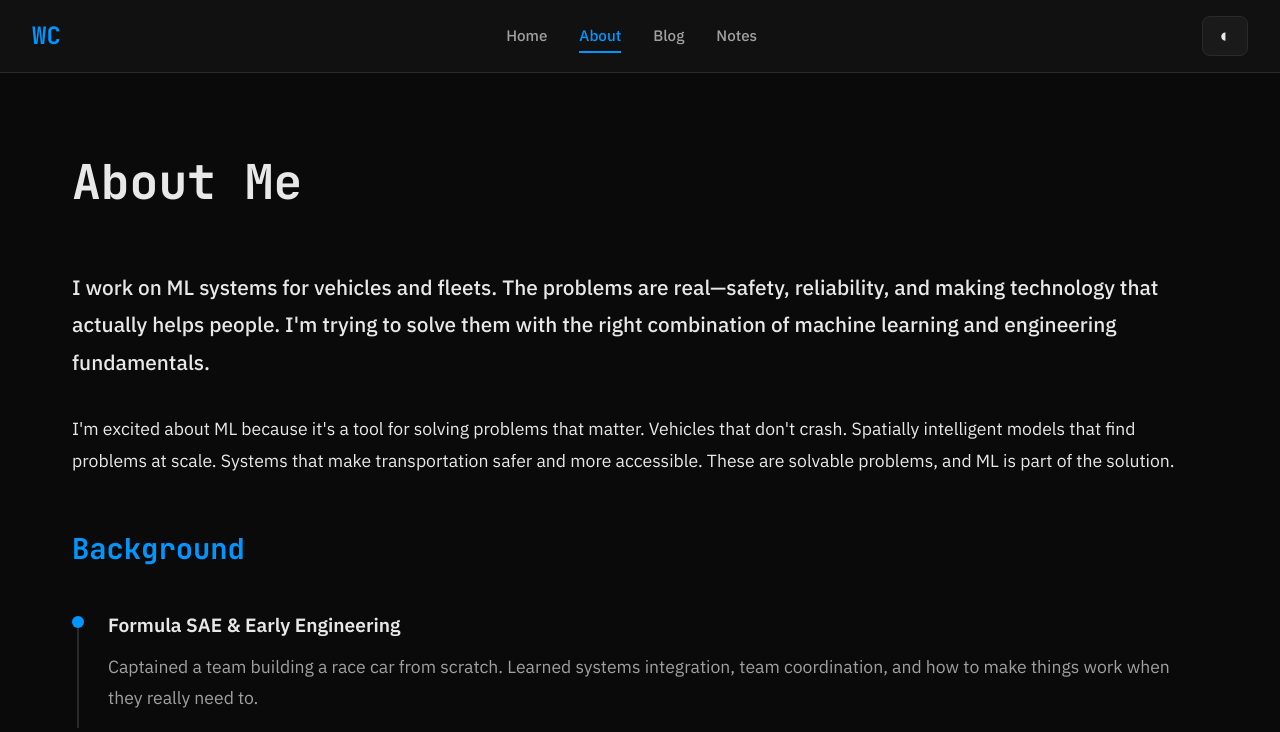
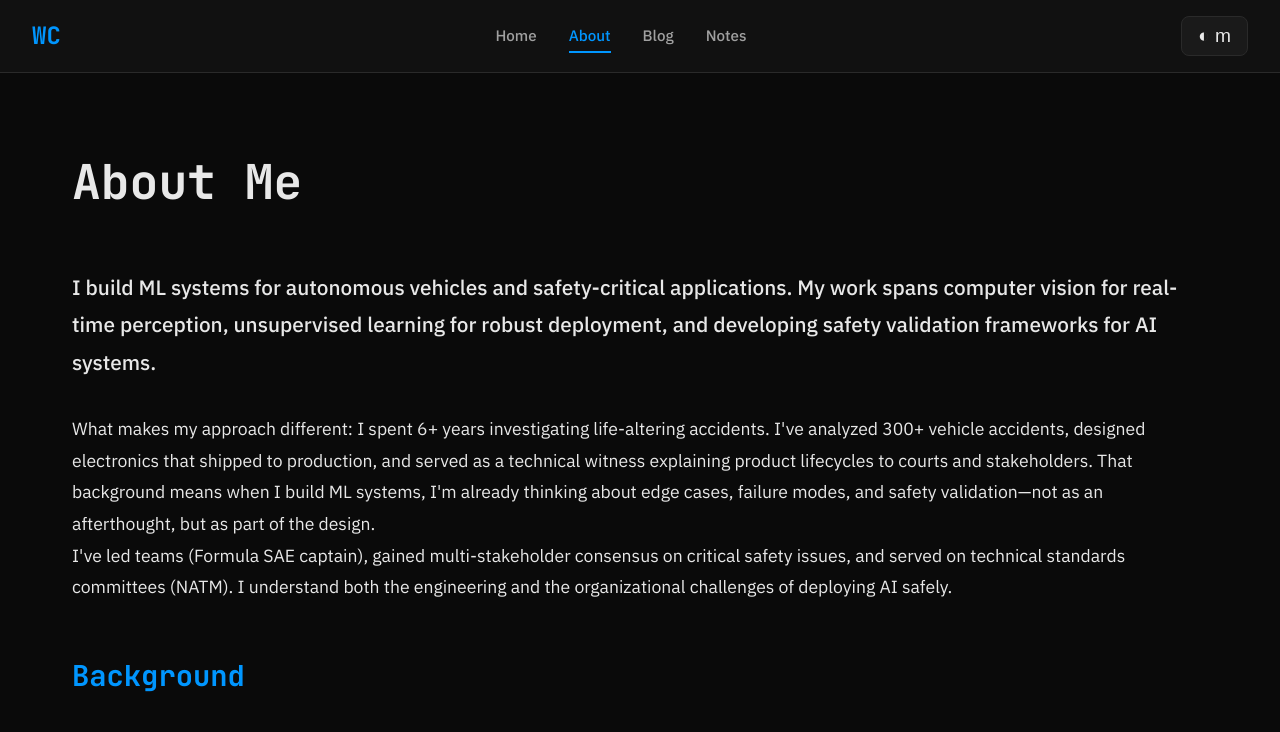
Before and after one commit to 4AM365/4AM365.github.io, a plain HTML site: page index.html in a window 1280 px wide. Both pictures are taken after a click on the link "About". Shown: the top 732 px of the page. Drawn offline with Linux system fonts and the light colour scheme.

Commit message:
content_changes

```diff
--- a/index.html
+++ b/index.html
@@ -28,7 +28,7 @@
                 </li>
             </ul>
             <button class="theme-toggle" id="themeToggle" aria-label="Toggle theme">
-                <span class="theme-icon">◐</span>
+                <span class="theme-icon">◐  m </span>
             </button>
         </div>
     </nav>
@@ -148,16 +148,23 @@
                 <div class="about-content">
                     <div class="about-text">
                         <p class="lead-text">
-                            I work on ML systems for vehicles and fleets. The problems are real—safety,
-                            reliability, and making technology that actually helps people. I'm trying to solve them
-                            with the right combination of machine learning and engineering fundamentals.
+                            I build ML systems for autonomous vehicles and safety-critical applications. My work spans
+                            computer vision for real-time perception, unsupervised learning for robust deployment, and
+                            developing safety validation frameworks for AI systems.
                         </p>
 
                         <p>
-                            I'm excited about ML because it's a tool for solving problems that matter. Vehicles
-                            that don't crash. Spatially intelligent models that find problems at scale. Systems that
-                            make transportation safer and more accessible. These are solvable problems, and ML is part of
-                            the solution.
+                            What makes my approach different: I spent 6+ years investigating life-altering accidents.
+                            I've analyzed 300+ vehicle accidents, designed electronics that shipped to production,
+                            and served as a technical witness explaining product lifecycles to courts and stakeholders. That background
+                            means when I build ML systems, I'm already thinking about edge cases, failure modes, and safety validation—not
+                            as an afterthought, but as part of the design.
+                        </p>
+
+                        <p>
+                            I've led teams (Formula SAE captain), gained multi-stakeholder consensus on critical safety issues,
+                            and served on technical standards committees (NATM). I understand both the engineering and the
+                            organizational challenges of deploying AI safely.
                         </p>
 
                         <h2 class="subsection-title">Background</h2>
@@ -168,7 +175,7 @@
                                 <div class="timeline-content">
                                     <h3>Formula SAE & Early Engineering</h3>
                                     <p>Captained a team building a race car from scratch. Learned systems
-                                    integration, team coordination, and how to make things work when they really need to.</p>
+                                    integration, team coordination, and how to make things work when they really need to. Interned @ Ford working on electronics architecture.</p>
                                 </div>
                             </div>
 
@@ -193,8 +200,8 @@
 
                         <h2 class="subsection-title">Education & Credentials</h2>
                         <ul class="credentials-list">
-                            <li><strong>M.S. Engineering</strong> - Arizona State University (GPA: 3.76)</li>
-                            <li><strong>B.S. Engineering (Electrical Systems)</strong> - Arizona State University</li>
+                            <li><strong>M.S. Engineering</strong> - Arizona State University Polytechnic</li>
+                            <li><strong>B.S. Engineering (Electrical Systems)</strong> - Arizona State University Polytechnic</li>
                             <li><strong>Professional Engineer (PE)</strong> - Mechanical: Machine Design & Materials</li>
                             <li><strong>ASE Certified Master Light Automotive Technician</strong></li>
                             <li><strong>Certified Fire and Explosion Investigator (CFEI)</strong></li>
@@ -334,7 +341,7 @@
 
     <footer class="footer">
         <div class="footer-content">
-            <p>&copy; 2025 William Craig. Built with focus.</p>
+            <p>&copy; 2025 William Craig</p>
             <div class="footer-links">
                 <a href="https://github.com/4AM365" target="_blank">GitHub</a>
                 <a href="https://linkedin.com/in/wtcraig" target="_blank">LinkedIn</a>
```
